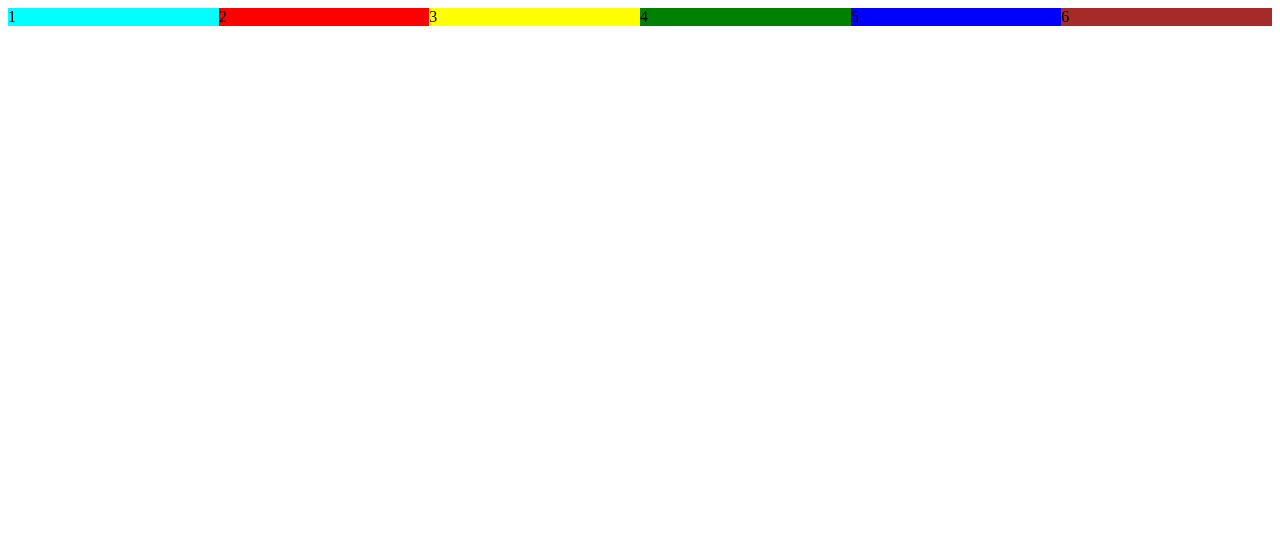
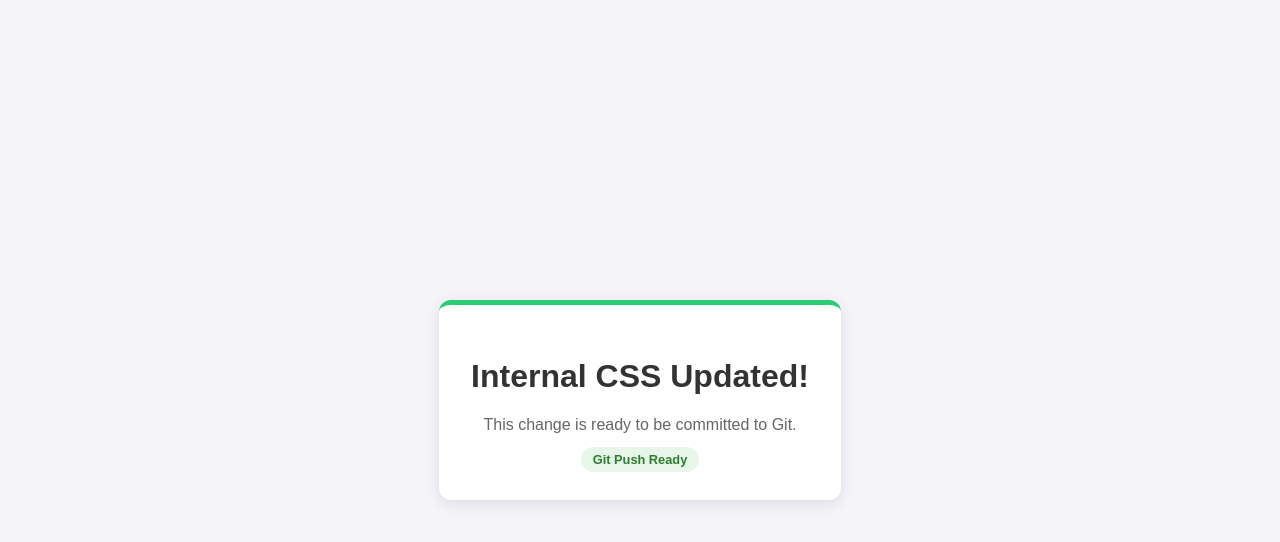
Before and after one commit to Sameer-ABESEC/web-commit-project, a plain HTML site: page display grid.html in a window 1280 px wide. Drawn offline with Linux system fonts and the light colour scheme.

Commit message:
Updated CSS

```diff
--- a/display grid.html
+++ b/display grid.html
@@ -3,15 +3,53 @@
 <head>
     <meta charset="UTF-8">
     <meta name="viewport" content="width=device-width, initial-scale=1.0">
-    <title>Document</title>
+    <title>Internal CSS Practice</title>
+    <style>
+        /* This is the Internal CSS */
+        body {
+            background-color: #f4f4f9;
+            font-family: Arial, sans-serif;
+            display: flex;
+            justify-content: center;
+            align-items: center;
+            height: 100vh;
+            margin: 0;
+        }
+
+        .card {
+            background: white;
+            padding: 2rem;
+            border-radius: 12px;
+            box-shadow: 0 4px 15px rgba(0,0,0,0.1);
+            text-align: center;
+            border-top: 5px solid #2ecc71;
+        }
+
+        h1 {
+            color: #333;
+        }
+
+        p {
+            color: #666;
+        }
+
+        .status-badge {
+            background: #e8f5e9;
+            color: #2e7d32;
+            padding: 5px 12px;
+            border-radius: 20px;
+            font-size: 0.8rem;
+            font-weight: bold;
+        }
+    </style>
 </head>
-<body><div style="display:grid;grid-template-columns: repeat(6,1fr); border: 2px;">
-    <div style="background-color:aqua;">1</div>
-    <div style="background-color:red;">2</div>
-    <div style="background-color:yellow;">3</div>
-    <div style="background-color:green ;">4</div>
-    <div style="background-color:blue;">5</div>
-    <div style="background-color:brown;">6</div>
+<body>
+
+    <div class="card">
+        <h1>Internal CSS Updated!</h1>
+        <p>This change is ready to be committed to Git.</p>
+        <span class="status-badge">Git Push Ready</span>
     </div>
+
 </body>
 </html>
```
